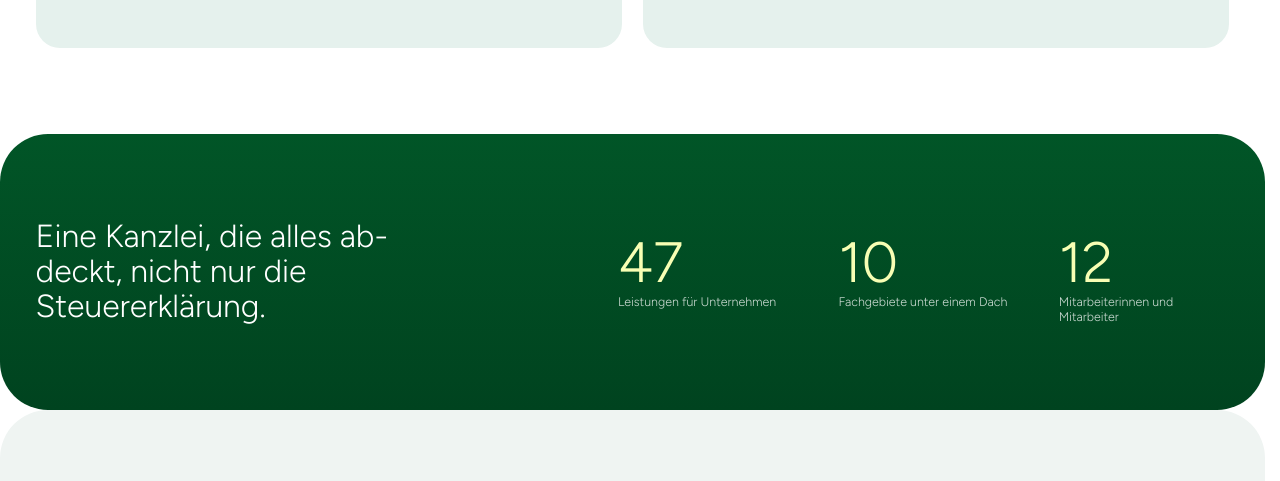
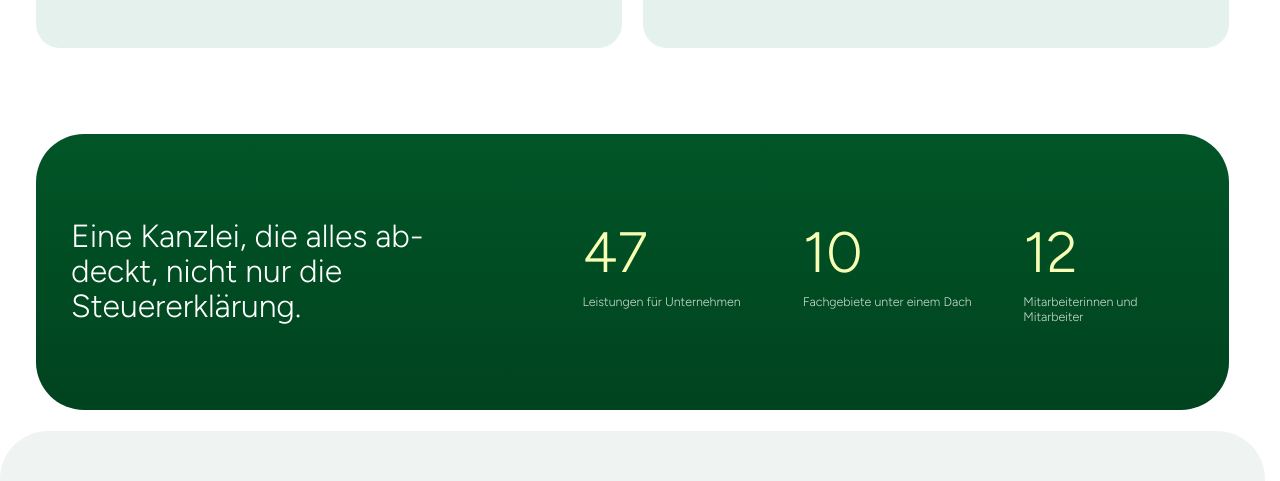
Before and after one commit to epimkin02-cmyk/karriere-seite, a Next.js app: page / in a window 1280 px wide. Shown: the part 2460-2941 px from the top of the page. Built offline with nearby package versions, Linux system fonts and the light colour scheme; no server answers.

Commit message:
style: Zahlenband als Tafel mit Seitenrand, mehr Luft unter den Zahlen

```diff
--- a/src/views/kanzlei/sections/zahlen.tsx
+++ b/src/views/kanzlei/sections/zahlen.tsx
@@ -90,8 +90,28 @@ export const Zahlen = () => (
   <section
     id="zahlen"
     aria-labelledby="zahlen-heading"
-    className={`rounded-section flaeche-verlauf-tief px-5 py-16 text-white md:px-10 lg:py-24 ${ANCHOR_OFFSET}`}
+    // `pb-6`: die Tafel stösst sonst unten hart an das Mintband, das seine
+    // eigene Rundung nach oben mitbringt — zwei Rundungen, die einander auf
+    // demselben Pixel berühren, sehen aus wie ein Fehler. Nach oben braucht es
+    // nichts, dort liegt schon das weisse Ende des Abschnitts darüber.
+    className={`px-5 pb-6 md:px-10 ${ANCHOR_OFFSET}`}
   >
+    {/* Die dunkle Fläche ist eine **Tafel** und kein Band über die volle Breite.
+     *
+     * Das war sie bis zum 01.09. nämlich, wie alle anderen Bänder der Seite
+     * auch. Bei den hellen Bändern fällt das nicht auf — sie gehen in den
+     * weissen Seitenhintergrund über. Bei diesem hier schon: die abgerundeten
+     * Ecken von `rounded-section` sassen links und rechts genau auf der
+     * Fensterkante, und eine Rundung, die an der Kante verschwindet, sieht nicht
+     * gerundet aus, sondern abgeschnitten.
+     *
+     * Der Seitenrand sitzt deshalb jetzt aussen an der Sektion, die Tafel
+     * darin. Am Text ändert das nichts: die Sektion nimmt die üblichen 5 bzw.
+     * 10 Einheiten, die Tafel innen dieselben noch einmal, und das Inhaltsmass
+     * von 85rem in der Mitte landet damit auf denselben Pixeln wie in den
+     * Abschnitten darüber und darunter — nachgemessen. Die Tafel selbst ragt
+     * nur weiter nach aussen als der Text, und genau das macht sie zur Tafel. */}
+    <div className="rounded-section flaeche-verlauf-tief px-5 py-16 text-white md:px-10 lg:py-24">
       <div className="mx-auto flex w-full max-w-[85rem] flex-col gap-10 lg:flex-row lg:items-end lg:justify-between lg:gap-16">
         <h2
           id="zahlen-heading"
@@ -129,7 +149,14 @@ export const Zahlen = () => (
             {ZAHLEN.map((zahl) => (
               <div
                 key={zahl.label}
-              className="flex flex-col-reverse gap-1 sm:grid sm:row-span-2 sm:grid-rows-subgrid"
+                // `gap-3` statt der früheren `gap-1`: die Zahl steht mit
+                // `leading-none` in einer Zeilenbox, die eng am Zeichen sitzt,
+                // und 4 px darunter klebte die Beschriftung förmlich am Fuss der
+                // Ziffer. Der Abstand gilt in beiden Anordnungen — die Spalte
+                // unter `sm` ist ein Flex-Kasten, darüber ein Subgrid, und ein
+                // Subgrid bringt seine eigenen Rinnen mit (nachgemessen: der
+                // Wert hier gewinnt, nicht die 56 px der `<dl>`).
+                className="flex flex-col-reverse gap-3 sm:grid sm:row-span-2 sm:grid-rows-subgrid lg:gap-4"
               >
                 <dt className="max-w-[12rem] text-sm leading-body font-light text-white/80 sm:row-start-2">
                   {zahl.label}
@@ -142,5 +169,6 @@ export const Zahlen = () => (
           </dl>
         </Inview>
       </div>
+    </div>
   </section>
 );
```
Lines whose indentation alone changed are shown as unchanged.
